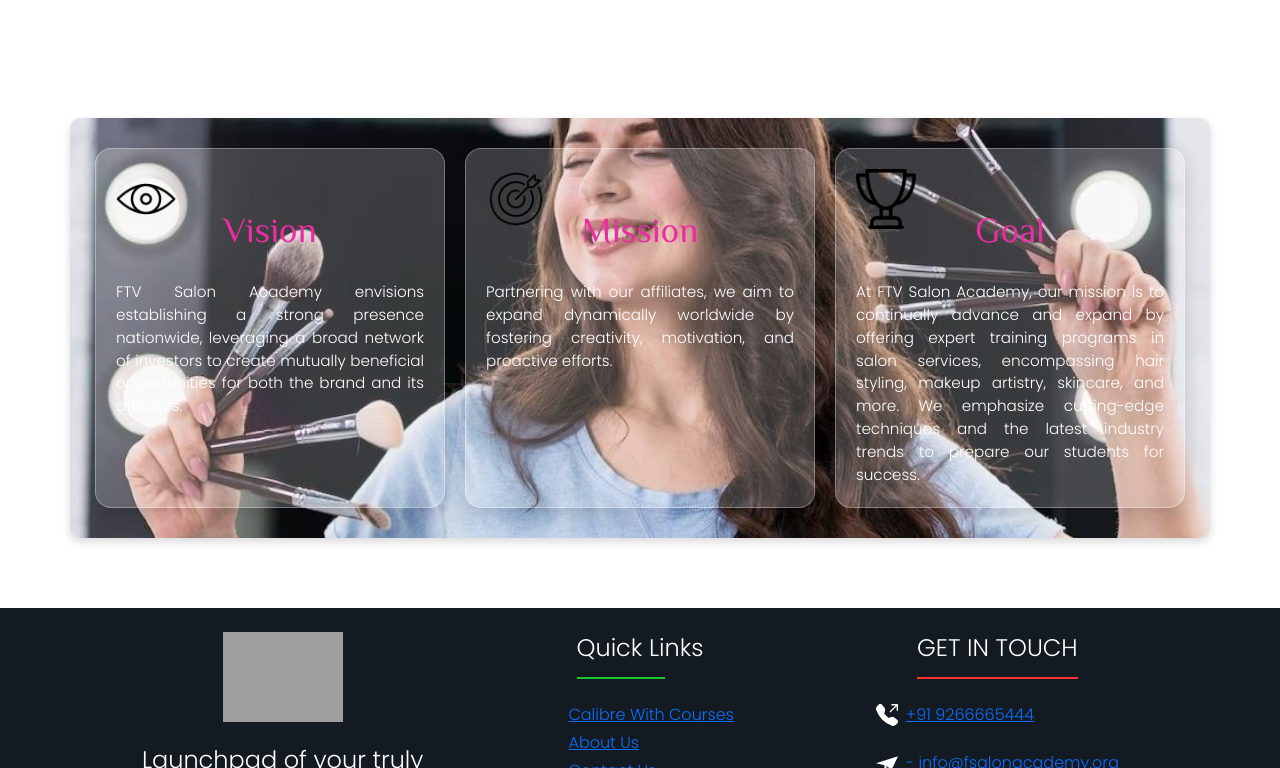
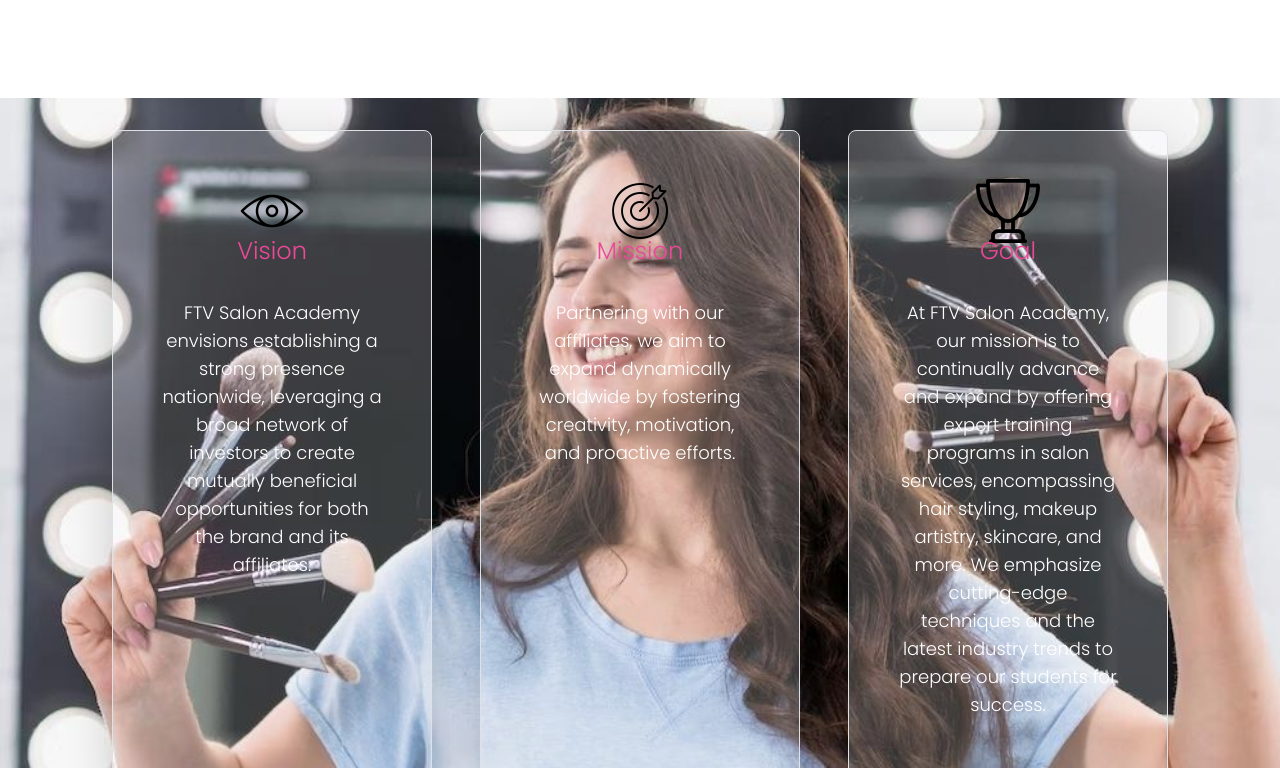
Before and after one commit to sh3yash/FSalonAcademy_Frontend, a React (Vite) app: page /about in a window 1280 px wide. Shown: the part 2092-2860 px from the top of the page. Built offline with nearby package versions, Linux system fonts and the light colour scheme; grey boxes are pictures that could not be loaded; the HTML template or start-up script is replaced by a standard one.

Commit message:
glassdoor css fixed

```diff
--- a/src/components/GlassCard/GlassCard.jsx
+++ b/src/components/GlassCard/GlassCard.jsx
@@ -1,5 +1,4 @@
-import { React } from "react";
-import "./GlassCards.css"; // Make sure to create this CSS file
+import React from "react";
 import visionImage from "../../assets/vision.png";
 import missionImage from "../../assets/mission.png";
 import goalsImage from "../../assets/goals.png";
@@ -31,15 +30,24 @@
   ];
 
   return (
-    <div className="container">
+    <div
+      className="relative flex flex-wrap justify-center gap-5 p-8 mb-16 bg-cover bg-center"
+      style={{
+        backgroundImage: `url(${GirlWithBrush})`,
+      }}
+    >
       {cardsData.map((card) => (
-        <div key={card.id} className="card">
-          <div className="card-content">
-            <div className="icon">{card.icon}</div>
-            <img src={card.image} alt={card.title} className="card-image"/>
-            <h3>{card.title}</h3>
-            <p>{card.content}</p>
-          </div>
+        <div
+          key={card.id}
+          className="relative flex flex-col items-center w-[90%] max-w-xs md:max-w-sm p-5 h-90 text-center bg-white/20 border border-white/30 rounded-lg shadow-lg transition-transform transform hover:rotate-y-6 hover:rotate-x-3"
+        >
+          <img src={card.image} alt={card.title} className="w-16 h-16 rounded-lg mb-2" />
+          <h3 className="mt-[-1rem] text-2xl md:text-3xl font-medium text-pink-500 transition-transform hover:scale-105">
+            {card.title}
+          </h3>
+          <p className="mt-4 text-white text-base md:text-lg leading-relaxed">
+            {card.content}
+          </p>
         </div>
       ))}
     </div>
--- a/src/pages/Home.jsx
+++ b/src/pages/Home.jsx
@@ -22,7 +22,7 @@
 import peroff from "../../img/25off.png";
 import ftvimg from "../../img/ftv.png";
 import backgroundimg from "../../img/discountBackGround.jpg";
-
+import transbackground from "../../img/land2.jpg";
 
 const Home = () => {
   const [menuActive, setMenuActive] = useState(false);
@@ -204,7 +204,11 @@
       </section>
 
       <section className="DiscountSection">
-    <img src={backgroundimg} alt="Discount Background" className="background-image" />
+        <img
+          src={backgroundimg}
+          alt="Discount Background"
+          className="background-image"
+        />
 
         <div className="img">
           <img src={peroff} alt="25% Off" />
@@ -217,8 +221,12 @@
         <Link to="#">BOOK AN APPOINTMENT</Link>
       </section>
 
-
       <div className="transformBox">
+        <img
+          src={transbackground}
+          alt="Background"
+          className="background-image"
+        />
         <h2>Priced Beauty Solutions</h2>
         <p>
           Lorem ipsum dolor sit amet consectetur, adipisicing elit. Dolore id
--- a/src/pages/HomeCSS/home.css
+++ b/src/pages/HomeCSS/home.css
@@ -541,19 +541,27 @@
     transform: translateY(-100px);
 }
 
-.transformBox::before {
-    content: '';
+.transformBox {
+    position: relative;
+    overflow: hidden;
+}
+
+.transformBox .background-image {
     position: absolute;
     top: 0;
     left: 0;
     width: 100%;
     height: 100%;
-    background-repeat: no-repeat;
-    background-size: cover;
-    background-position: center;
-    background: url("../img/land2.jpg");
+    object-fit: cover;
     z-index: -2;
 }
+
+.transformBox h2,
+.transformBox p {
+    position: relative;
+    z-index: 1; /* Ensures text is above the background image */
+}
+
 
 .transformBox::after {
     content: '';
```
Lines whose indentation alone changed are shown as unchanged.
